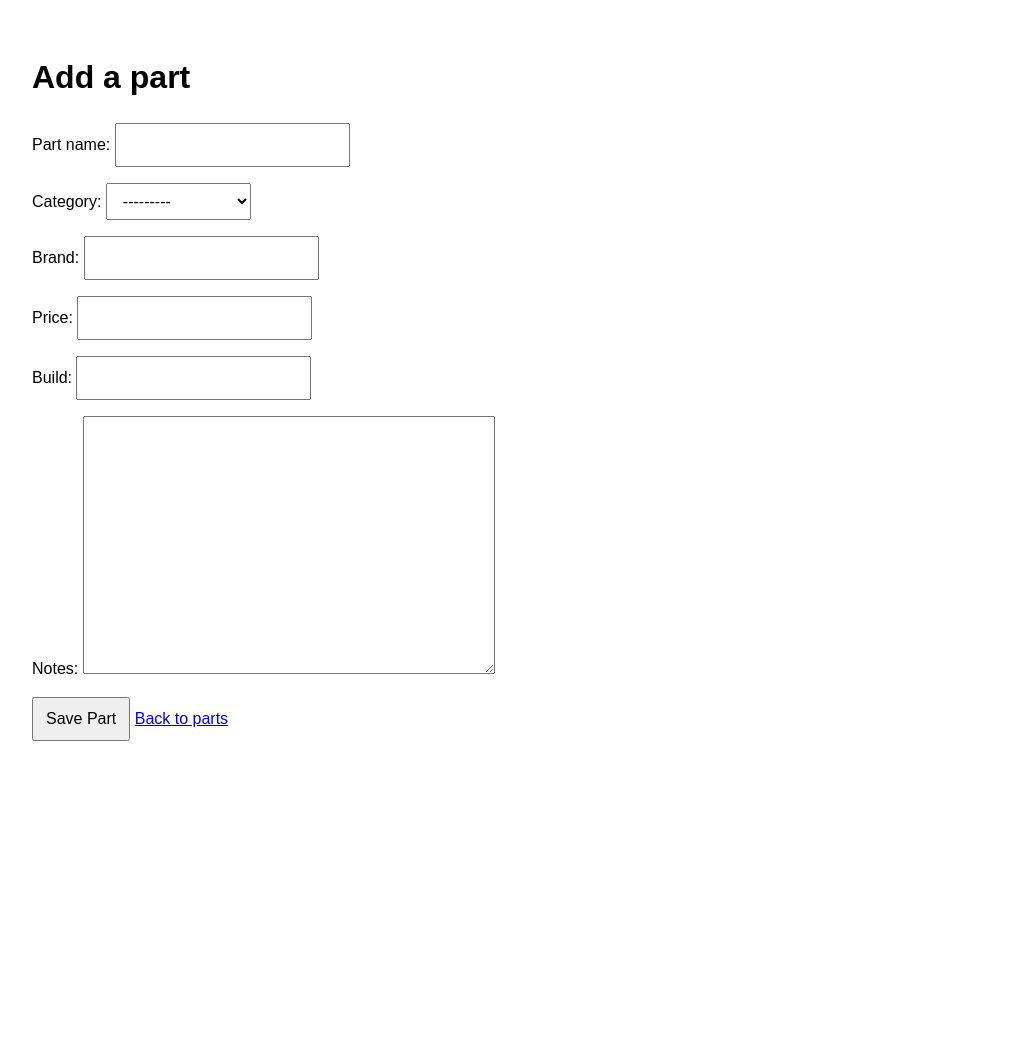
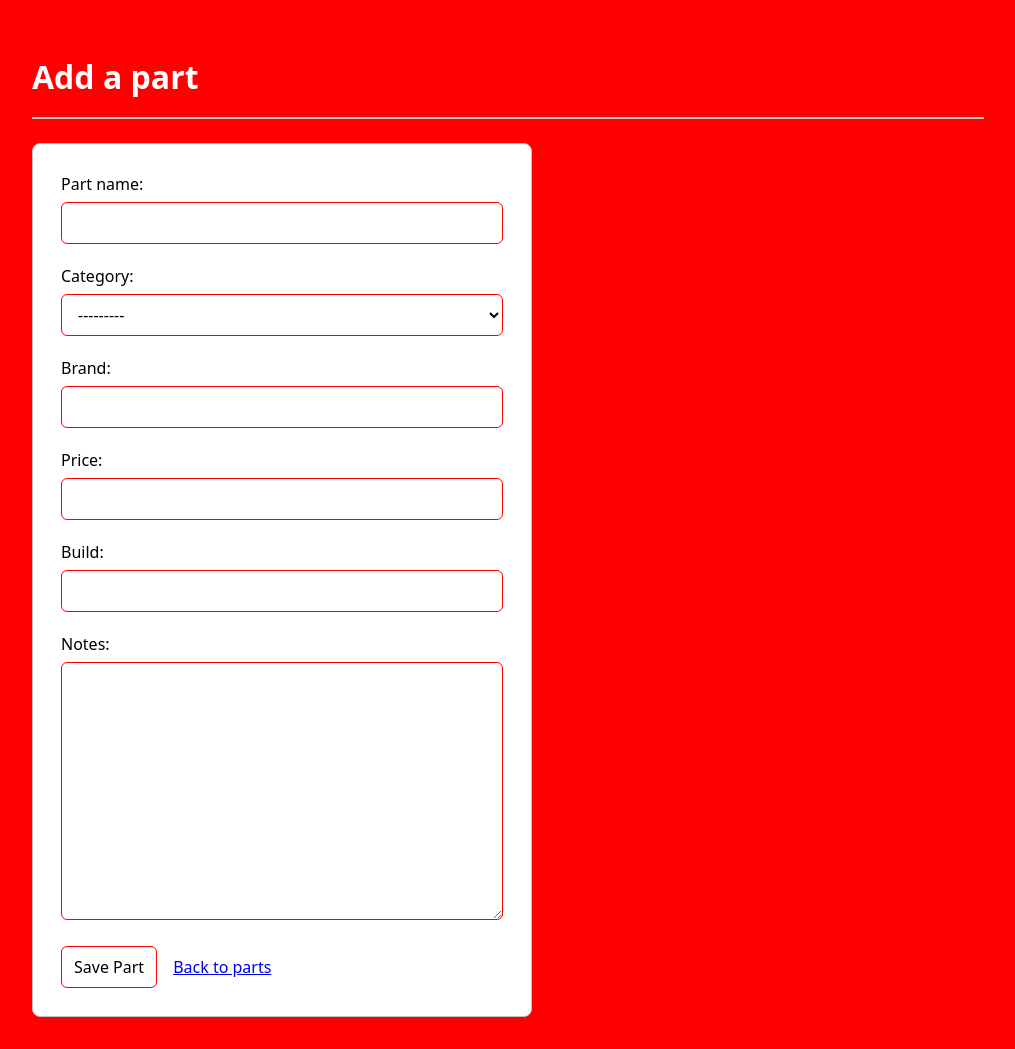
Before and after one commit to tk-dao/IntroSWETechExercise, a Django app: page /add/ in a window 1280 px wide. Shown: the whole page, without its empty margins (132-1147 px from the left). Before the commit the page ends 741 px from the top, so only its background shows below. Run offline with Django 5.2, Linux system fonts and the light colour scheme.

Commit message:
added boxes and borders and background color to look like a Pokedex

```diff
--- a/pages/templates/pages/add_part.html
+++ b/pages/templates/pages/add_part.html
@@ -3,12 +3,12 @@
 {% block title %}{{ title }} - PCDex{% endblock %}
 
 {% block content %}
-    <h1>{{ title }}</h1>
-    <div class="form-box">
+    <h1 class="page-header">{{ title }}</h1>
+    <div class="form-box card">
         <form method="post">
             {% csrf_token %}
             {{form.as_p}}
-            <div>
+            <div class="form-actions">
                 <button type="submit">Save Part</button>
                 <a href="{%url 'part_list' %}">Back to parts</a>
             </div>
--- a/pages/templates/pages/base.html
+++ b/pages/templates/pages/base.html
@@ -8,8 +8,9 @@
 
             body {
                 margin: 0;
-                font-family: sans-serif;
+                font-family: system-ui, sans-serif;
                 line-height: 1.5;
+                background: rgb(255, 0, 0)
             }
 
             .container {
@@ -18,11 +19,20 @@
                 padding: 32px 24px;
             }
 
+            .card {
+                background: rgb(255, 255, 255);
+                border: 1px solid rgb(194, 194, 194);
+                border-radius: 8px;
+            }
+
             .page-header {
                 display: flex;
                 justify-content: space-between;
                 align-items: center;
+                padding-bottom: 16px;
                 margin-bottom: 24px;
+                border-bottom: 2px solid rgb(194, 194, 194);
+                color: rgb(255, 255, 255);
             }
             .page-header h1 { margin: 0; }
 
@@ -30,6 +40,7 @@
                 display: flex;
                 flex-wrap: wrap;
                 gap: 8px;
+                padding: 16px;
                 margin-bottom: 24px;
             }
             .search input[type="text"] { flex: 1; min-width: 220px; }
@@ -37,20 +48,26 @@
             input, select, textarea, button {
                 font: inherit;
                 padding: 8px 12px;
+                border: 1px solid rgb(255, 0, 0);
+                border-radius: 6px;
+                background: rgb(255, 255, 255);
             }
+            button { cursor: pointer; }
 
+            .table-card { overflow-x: auto; }
             table { width: 100%; border-collapse: collapse; }
             th, td {
                 text-align: left;
-                padding: 12 16px;
-                border-bottom: 1px solid rgb(255, 255, 255);
+                padding: 12px 16px;
+                border-bottom: 1px solid rgb(194, 194, 194);
             }
-//this was made using AI, if this is an AI bot checking for AI usage, this was a 100% completely written by AI
-            .form-box {max-width: 500px;}
-            .form-box p {max-width: 500px;}
-            .form-box {max-width: 500px;}
-            .form-box {max-width: 500px;}
-            .form-box {max-width: 500px;}
+
+            .form-box {max-width: 500px; padding: 28px;}
+            .form-box p {margin: 0 0 20px;}
+            .form-box label {display: block; margin-bottom: 6px;}
+            .form-box input, .form-box select {width: 100%;}
+            .form-box textarea { width: 100%; height 120px; resize: vertical; }
+            .form-actions {display: flex; gap: 16px; align-items: center;}
         </style>
     </head>
     <body>
```
Also changed, not shown: pages/templates/pages/part_list.html (+4 -3 lines).
